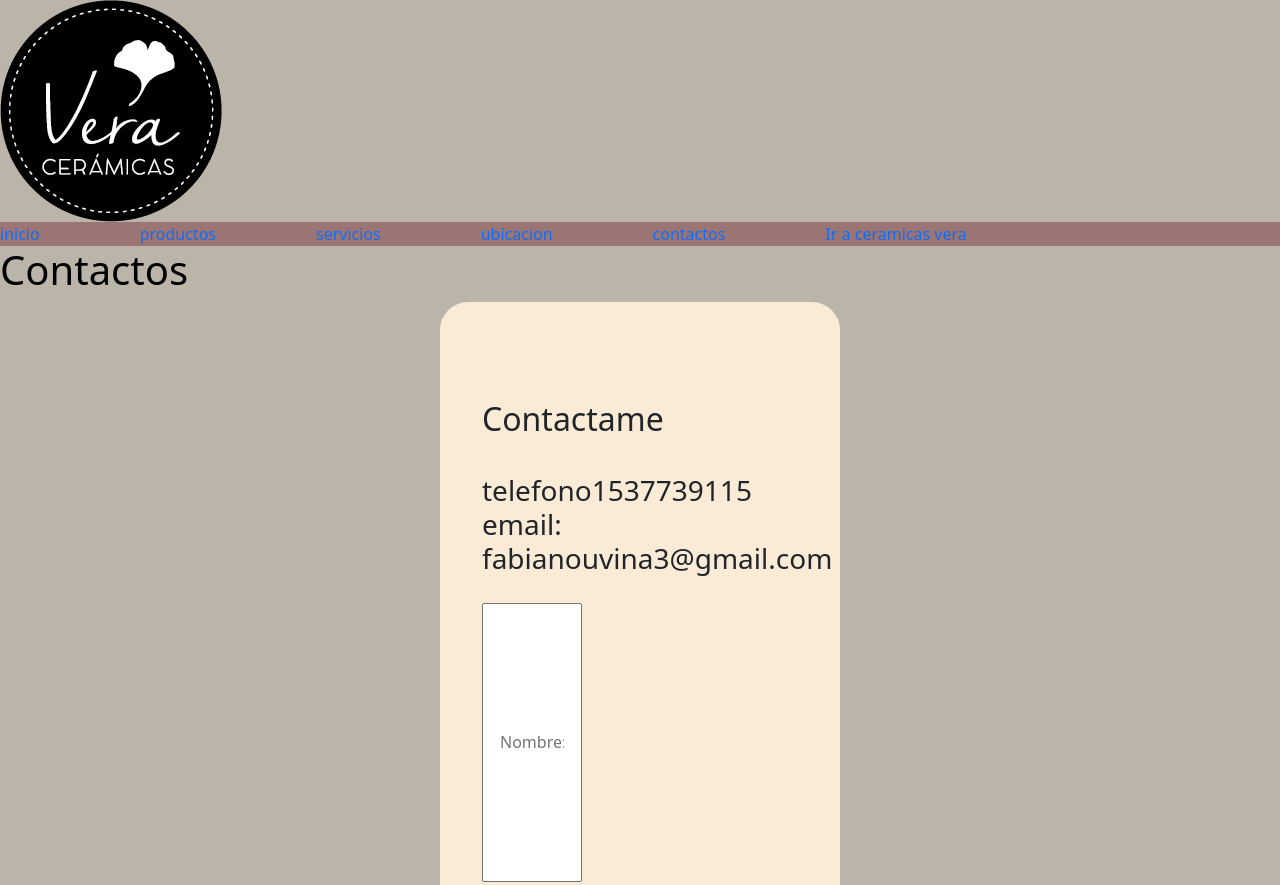
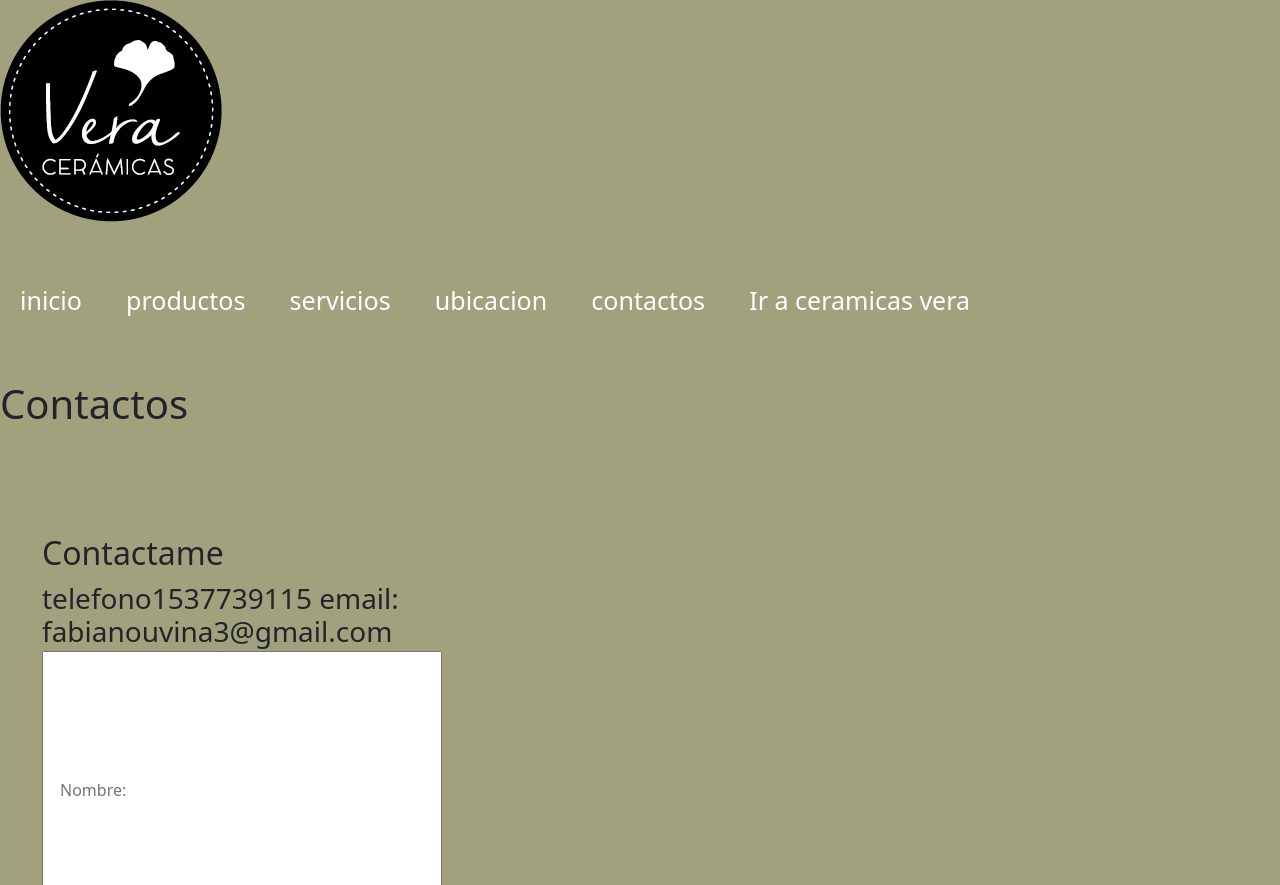
Before and after one commit to fabianou/repositorio-fabian, a website: page pages/contactos.html in a window 1280 px wide. Shown: the top 885 px of the page. Drawn offline with Linux system fonts and the light colour scheme.

Commit message:
cambios sass

```diff
--- a/package.json
+++ b/package.json
@@ -18,7 +18,7 @@
     "url": "https://github.com/fabianou/repositorio-fabian/issues"
   },
   "homepage": "https://github.com/fabianou/repositorio-fabian#readme",
-  "dependencies": {
+  "devDependencies": {
     "node-sass": "^7.0.1",
     "nodemon": "^2.0.19"
   }
--- a/pages/contactos.html
+++ b/pages/contactos.html
@@ -15,7 +15,7 @@
     </header>
         <nav>
             <ul class="lista-navegacion">
-                 <li><a href="index.html">inicio</a></li>
+                 <li><a href="../index.html">inicio</a></li>
                   <li><a href="productos.html">productos</a></li>
                  <li><a href="servicios.html">servicios</a></li>
                 <li><a href="ubicacion.html">ubicacion</a></li>
@@ -25,12 +25,12 @@
 
             </ul>
         </nav>
-     <header>
+
         <main>
         <h1>Contactos</h1>
 
 
-              <h3> <form class="form">
+             <h3><form class="form">
                     <div class="form__container">
                          <h2 class="form__container">Contactame</h2>
                          </i> telefono1537739115</a>
@@ -38,9 +38,11 @@
                         <input type="text" class="form__input " placeholder="Nombre:">
                         <input type="email" class="form__input" placeholder="Email">
                         <textarea class="form__input form__input--message " placeholder="Mensaje"></textarea>
+                        <input type="submit" value="Enviar" class="form__cta">
+                    </div>
                 </form>
             </h3>
-<input type="submit" value="Enviar" class="form__cta">
+
 
  </body>
  </html>
--- a/scss/_contactos.scss
+++ b/scss/_contactos.scss
@@ -1,6 +1,10 @@
+body {
+background-color: hotpink;
+}
+
+
 form {
 display: flex;
-flex-direction: column;
-
+flex-direction:column;
 
 }
--- a/scss/estilos.scss
+++ b/scss/estilos.scss
@@ -1,63 +1,66 @@
+@import"contactos";
 body {
+ background-color:rgb(161, 161, 126)}
 
-    background-color: rgb(187, 180, 169);
+
+
+ul{
+    list-style: none;
+    padding: 0;
+    margin: 60px 0;
+
+   li {
+
+        display: inline-block;
+
+    a {
+        text-decoration: none;
+        font-size: 25px;
+        color:white;
+        padding: 20px;
     }
 
-*{
-margin: 100;
-padding: 100 ;
+    }
 
 }
-.lista-navegacion {
-    list-style: none;}
-    li {
-        padding: 15;
-        display: inline-block;}
-    a {
-                text-decoration: none;
-                font-size: 16px ;
-                color: dimgrey;
+
+
+.boton {
+width: 200px;
+height: 50px;
+background-color: white;
+text-align: center;
+color: black;
+border-radius: 20px;
+border: 1px solid black;
 }
-         &:hover {
-                background: rgb(155, 116, 116);
+
+.boton--aceptar{
+@extend .boton;
+background-color: green;
+color: darkorange;
+}
+
+.boton--cancelar{
+@extend .boton;
+background-color: red;
+color: darkorange;
 }
 
 
 
+.grid{
 
-
-
-.lista-navegacion li a{
-text-decoration: none;
-color: beige
-padding 100  ;
-display :block
-}
-.lista-navegacion li{
-display: inline-block;
-text-align: center;
-
-}
-.lista-navegacion li a:hover{
-    background-color: white;
-}
-
-.grid{
 
     display: grid;
     grid-template-columns: repeat(2, 50%);
     grid-template-rows: 400px;
-}
-.grid div{
+
+ div{
     margin: auto;
     }
 
-.lista-navegacion {
-    display: flex;
-
-    gap: 100px;
 }
-
 
 .card{
     width: 600px ;
@@ -69,37 +72,30 @@ text-align: center;
     height:280px ;
 }
 
+
+.card__parrafo {
+    color: rgb(112, 84, 84);
+    font-size: 18px;
+    font-weight: bold;
+}
 .ubicacion {
     width:600px;
     height:480px ;
     }
 
-.card__parrafo {
-    color: red;
-    font-size: 18px;
-    font-weight: bold;
-}
-
-#productos{
-    display: flex;
-     gap: 20;
-}
-
-
 
     .form  {
 
-    background-color: antiquewhite;
-    width:90% ;
-    margin:auto  ;
-    max-width: 400px;
+    width: 100;
+    margin: 100;
+    max-width: 100px;
     border-radius:1em ;
     padding: 3.5em 1.5em ;
   }
   .form__container{
-  width: 100px; ;
+  width: 400px; ;
   display: grid;
-  gap: 1em ;
+  gap: 2px;;
   grid-auto-columns: 100% ;
 
   }
@@ -126,15 +122,3 @@ text-align: center;
   padding:.7em 0 ;
   border-radius:.2em ;
   }
-
-.lista-navegacion {
-list-style-type: none;
-}
-
-.lista-navegacion li a {
-    text-decoration: none;
-}
-
- #productos {
-
-    background-color: rgb(17, 255, 0);}
```
Also changed, not shown: index.html (+10 -8 lines), pages/productos.html (+8 -0 lines), pages/servicios.html (+2 -2 lines), css/estilos.css, 1 other file. Lines whose indentation alone changed are shown as unchanged.
